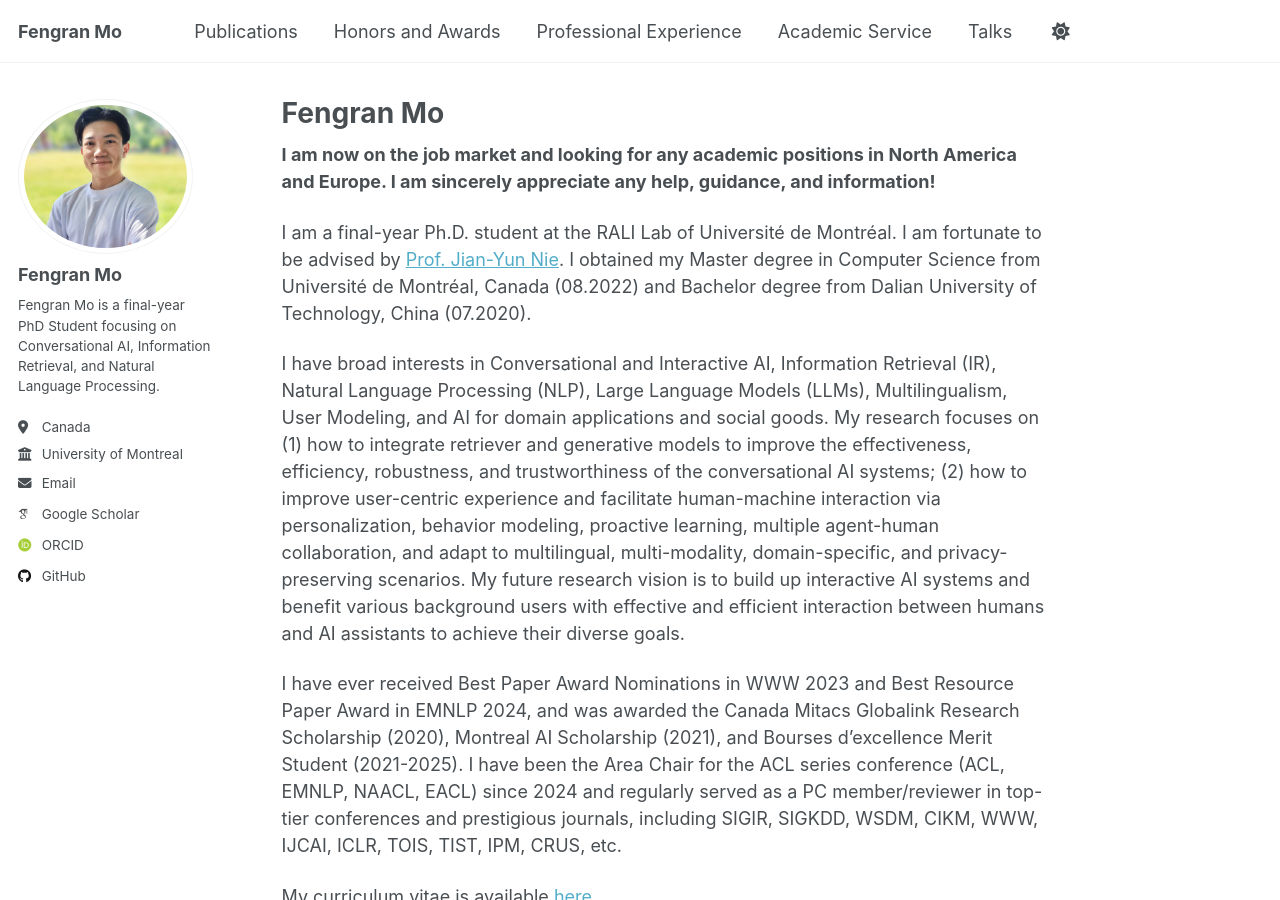
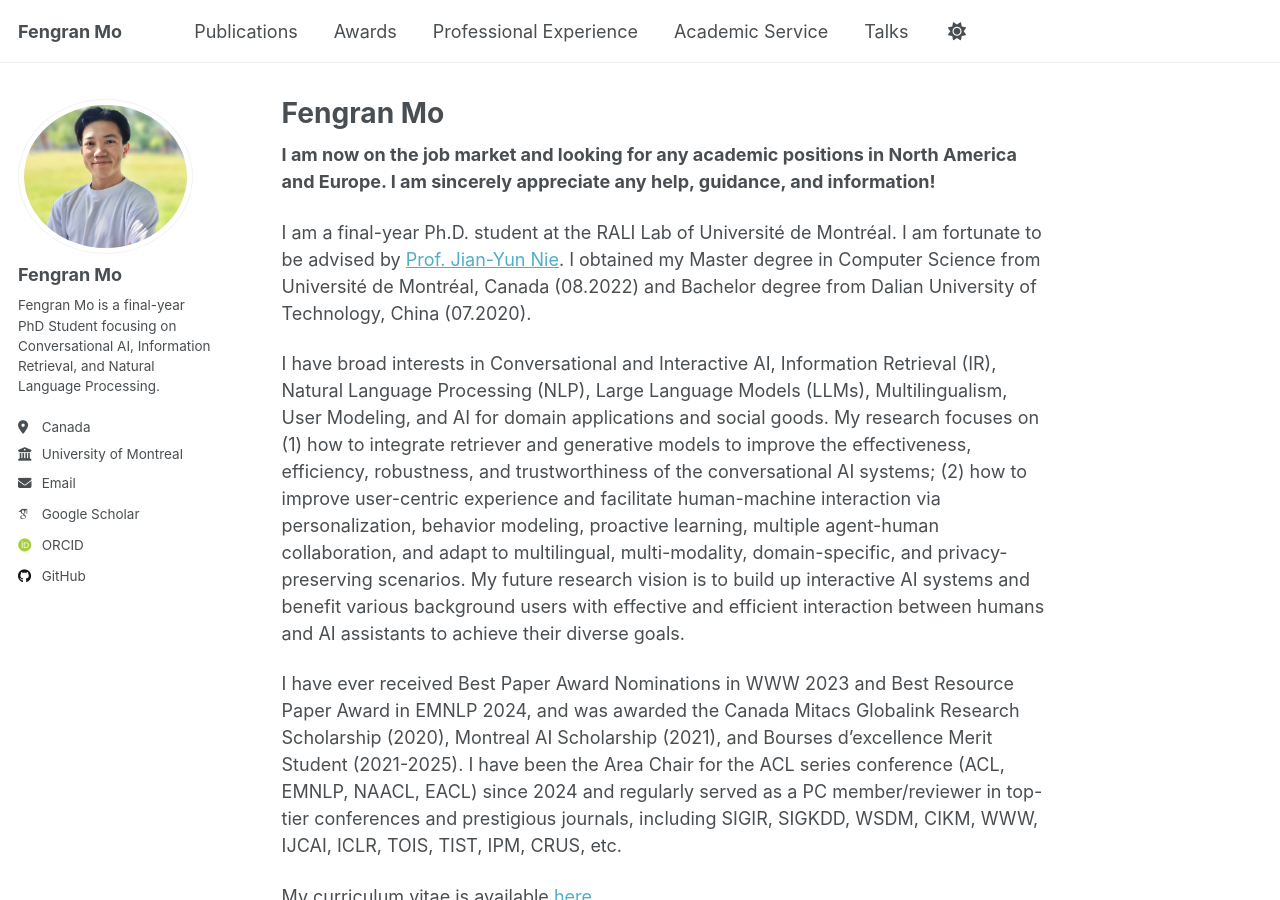
Before and after one commit to fengranMark/fengranMark.github.io, a Jekyll site: the page built from _pages/about.md, in a window 1280 px wide and 900 px high. Built offline with Jekyll 4.4.1, drawn with Linux system fonts in a browser that asks for light colours; some web fonts are replaced; a script that is not in the unit is left out.

Commit message:
Update navigation.yml

```diff
--- a/_data/navigation.yml
+++ b/_data/navigation.yml
@@ -12,7 +12,7 @@ main:
   - title: "Publications"
     url: /#Selected Publications
 
-  - title: "Honors and Awards"
+  - title: "Awards"
     url: /#Honors and Awards
 
   - title: "Professional Experience"
```
